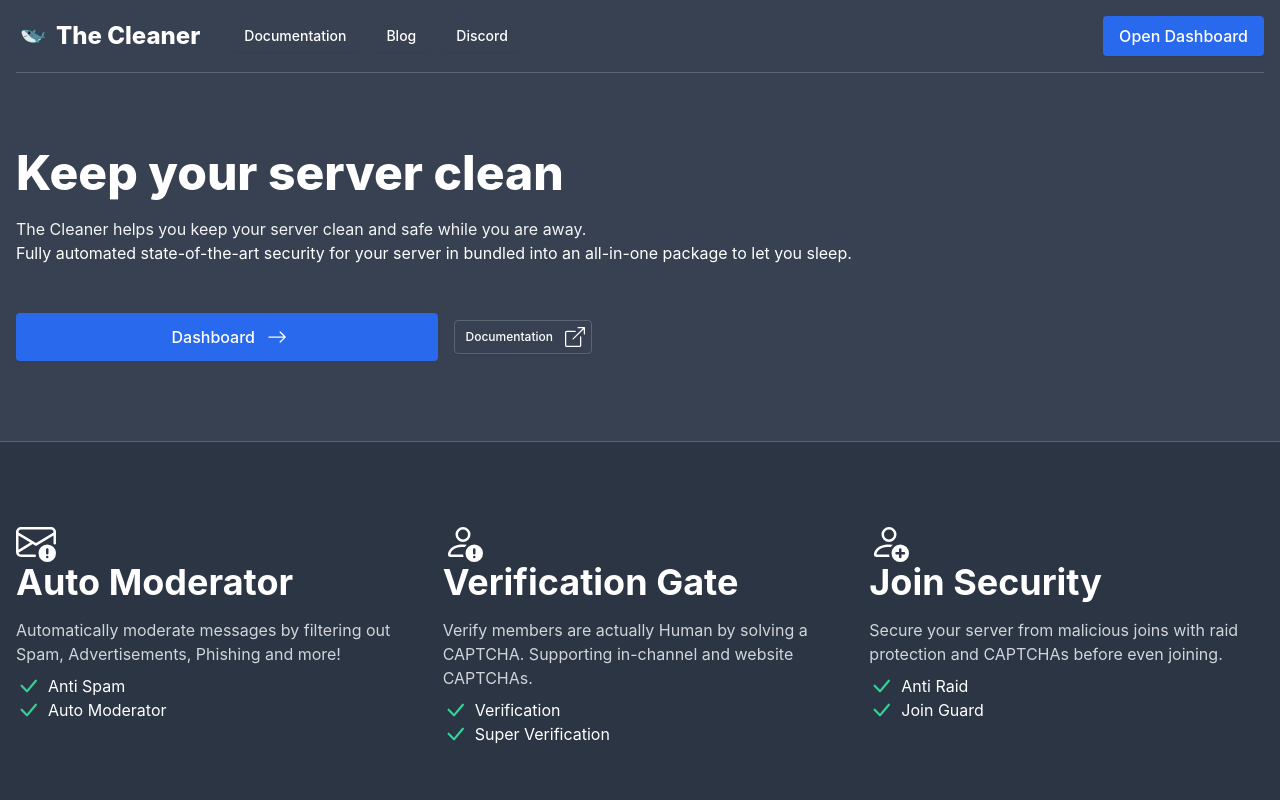
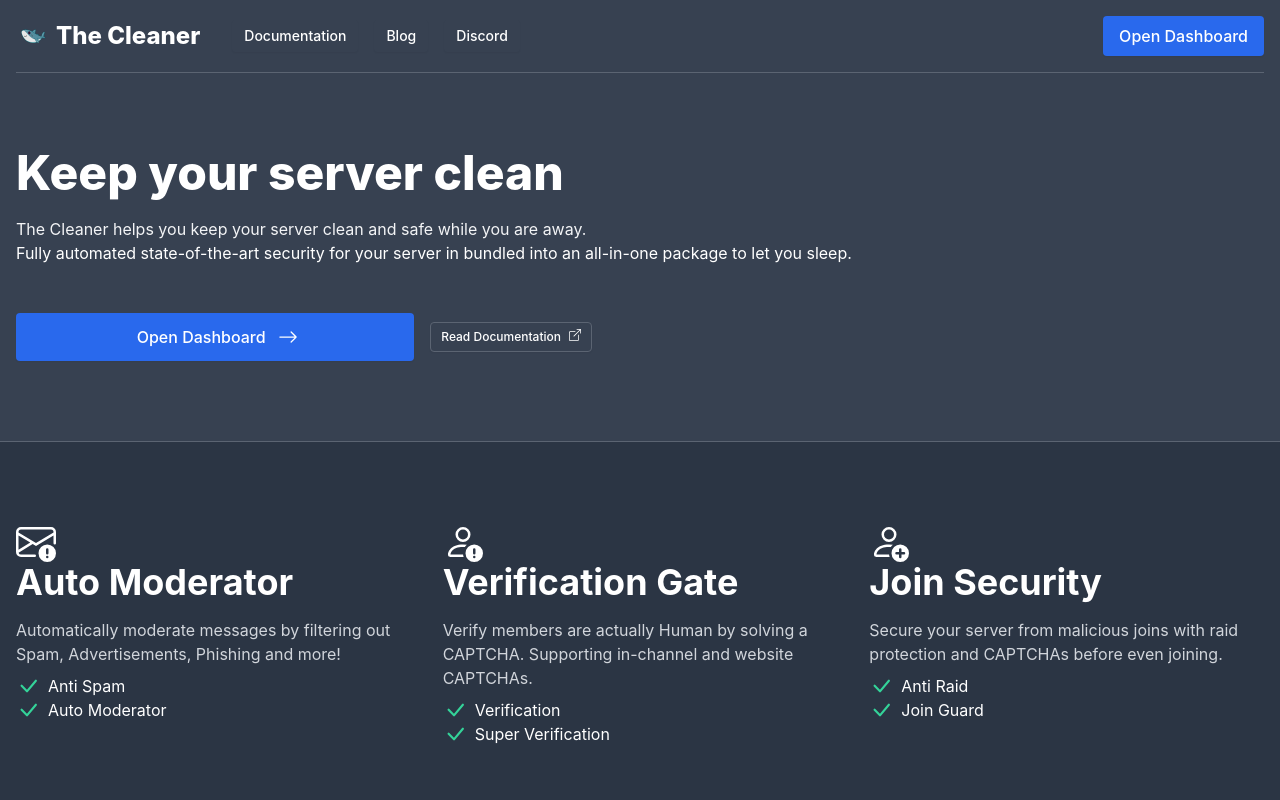
Before and after one commit to cleaner-bot/website, a Next.js app: page / in a window 1280 px wide. Shown: the top 800 px of the page. Built offline with nearby package versions, Linux system fonts and the light colour scheme.

Commit message:
update hero links

```diff
--- a/pages/index.jsx
+++ b/pages/index.jsx
@@ -2,11 +2,12 @@ import AOS from "aos";
 import "aos/dist/aos.css";
 
 import { useEffect, useState } from "react";
-import { ChevronDown, ChevronUp } from "react-bootstrap-icons";
+import { BoxArrowUpRight, ChevronDown, ChevronUp } from "react-bootstrap-icons";
 import Image from "next/image";
+import Link from "next/link";
 
 import MetaTags from "@/components/metatags.jsx";
-import { InternalLink, ExternalLink } from "@/components/buttons.jsx";
+import { InternalLink } from "@/components/buttons.jsx";
 import Header from "@/components/header.jsx";
 import Footer from "@/components/footer.jsx";
 import { Features, ReducedFeatures } from "@/components/features.jsx";
@@ -65,16 +66,17 @@ function Hero() {
             </p>
             <div className="flex items-center justify-center w-full gap-4 mt-12 md:w-1/2 md:max-w-xl">
                 <InternalLink href="/dash" className="w-full">
-                    Dashboard
+                    Open Dashboard
                 </InternalLink>
-                <ExternalLink
-                    href="https://docs.cleanerbot.xyz"
-                    color="--btn-neutral"
-                    style="--btn-0"
-                    className="!hidden md:!flex"
-                >
-                    Documentation
-                </ExternalLink>
+                <span className="flex-none hidden sm:block">
+                    <Link
+                        href="https://docs.cleanerbot.xyz"
+                        className="!items-start --btn --btn-neutral --btn-0"
+                    >
+                        Read Documentation
+                        <BoxArrowUpRight className="w-3 h-3 ml-2" />
+                    </Link>
+                </span>
             </div>
         </>
     );
@@ -226,7 +228,7 @@ function CTASection() {
                 href="/dash"
                 className="mx-auto max-w-[27rem] mt-6 sm:mt-12"
             >
-                Dashboard
+                Open Dashboard
             </InternalLink>
         </div>
     );
```
